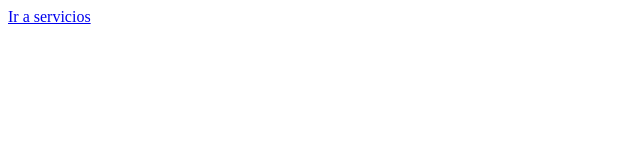
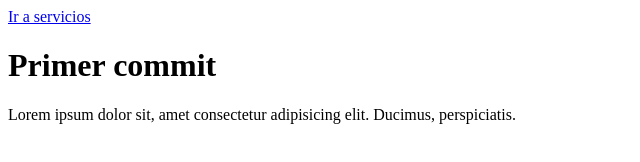
Before and after one commit to pablolj10/UD-5_Tarea2_PabloLopez_Remote, a plain HTML site: page index.html in a window 1280 px wide. Shown: the whole page, without its empty margins (0-640 px from the left). Drawn offline with Linux system fonts and the light colour scheme.

Commit message:
Primer commit

```diff
--- a/index.html
+++ b/index.html
@@ -7,5 +7,7 @@
 </head>
 <body>
     <a href="./servicios.html">Ir a servicios</a>
+    <h1>Primer commit</h1>
+    <p>Lorem ipsum dolor sit, amet consectetur adipisicing elit. Ducimus, perspiciatis.</p>
 </body>
 </html>
```
